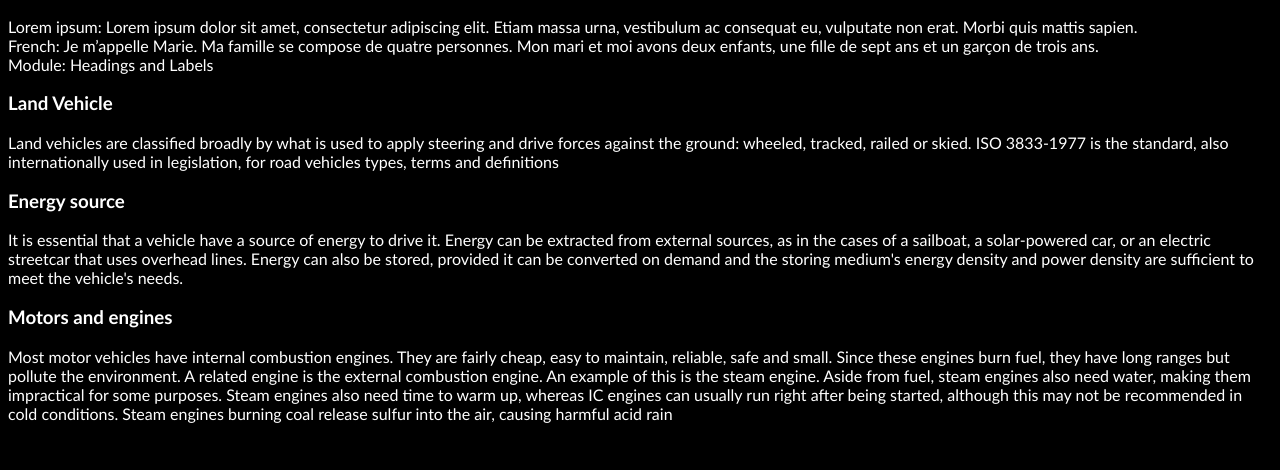
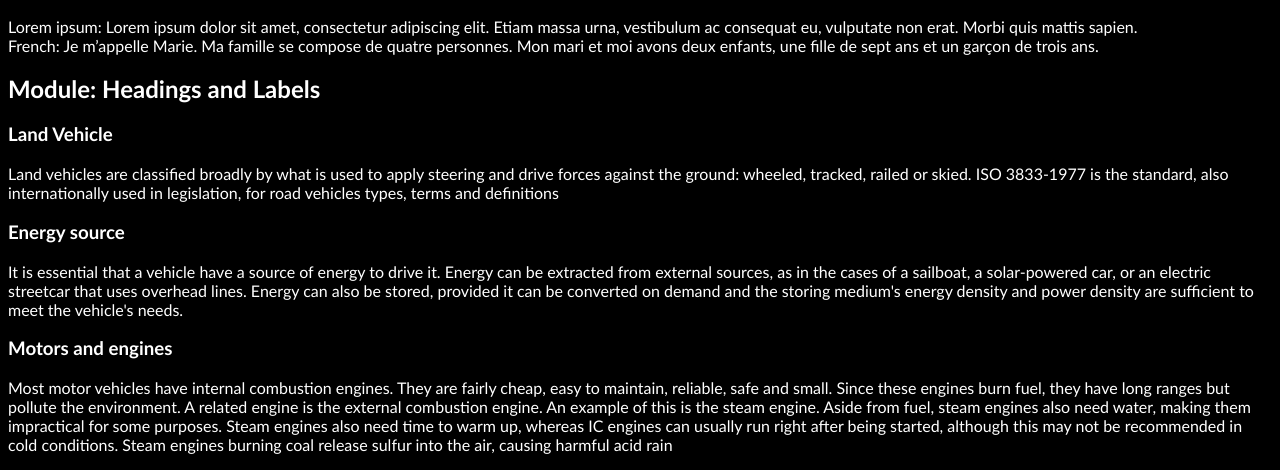
Before and after one commit to rdneagu/cs27-testing-ground, a plain HTML site: page index.html in a window 1280 px wide. Shown: the part 2773-3243 px from the top of the page. Before the commit the page ends 3212 px from the top, so only its background shows below. Drawn offline with Linux system fonts and the light colour scheme.

Commit message:
Update index.html

```diff
--- a/index.html
+++ b/index.html
@@ -68,7 +68,7 @@
     <div>French: Je m’appelle Marie. Ma famille se compose de quatre personnes. Mon mari et moi avons deux enfants, une fille de sept ans et un garçon de trois ans.</div>
   </section>
   <section class="rule-headings-and-labels">
-    <div>Module: Headings and Labels</div>
+    <div class="h2">Module: Headings and Labels</div>
     <h3>Land Vehicle</h3>
     <div>Land vehicles are classified broadly by what is used to apply steering and drive forces against the ground: wheeled, tracked, railed or skied. ISO 3833-1977 is the standard, also internationally used in legislation, for road vehicles types, terms and definitions</div>
     <h3>Energy source</h3>
```
